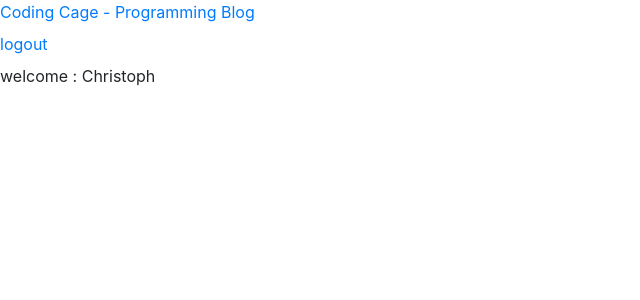
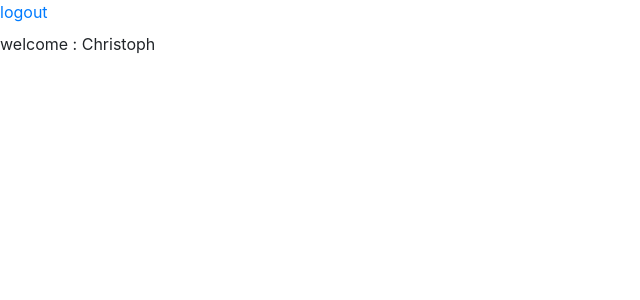
Before and after one commit to biletnam/ticketsystem-1, a PHP site: page /dashboard.php in a window 1280 px wide. Shown: the top 300 px of the page, without its empty margins (0-640 px from the left). Run offline with PHP 8.4, Linux system fonts and the light colour scheme; a user stored in the database is signed in; data comes from the database, SQL or seed files in the repository; data that the repository does not hold is empty.

Commit message:
Aufräumen

```diff
--- a/dashboard.php
+++ b/dashboard.php
@@ -22,9 +22,6 @@ $userRow=$stmt->fetch(PDO::FETCH_ASSOC);
 <body>
 
 <div class="header">
-    <div class="left">
-        <label><a href="http://www.codingcage.com/">Coding Cage - Programming Blog</a></label>
-    </div>
     <div class="right">
         <label><a href="logout.php?logout=true"><i class="glyphicon glyphicon-log-out"></i> logout</a></label>
     </div>
```
